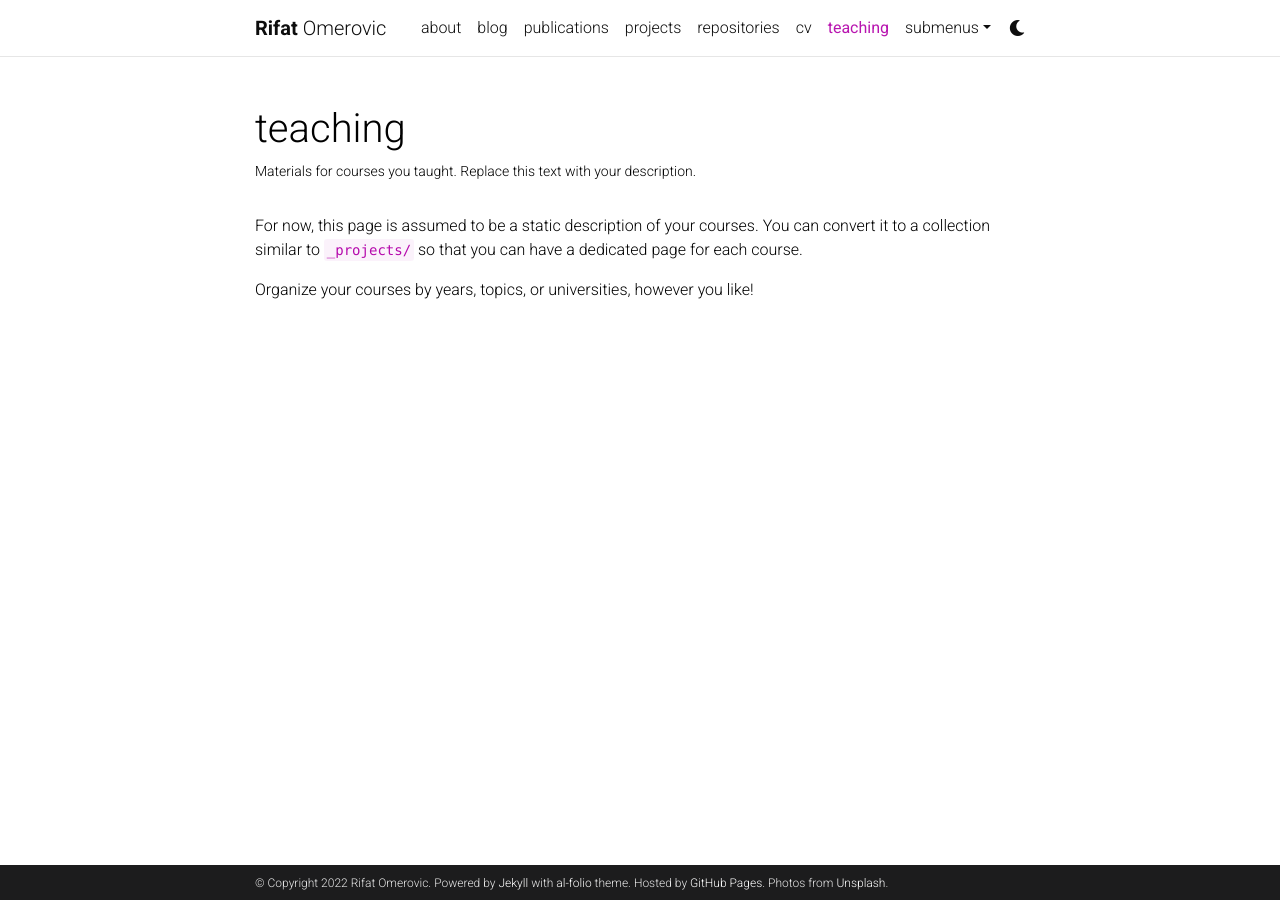
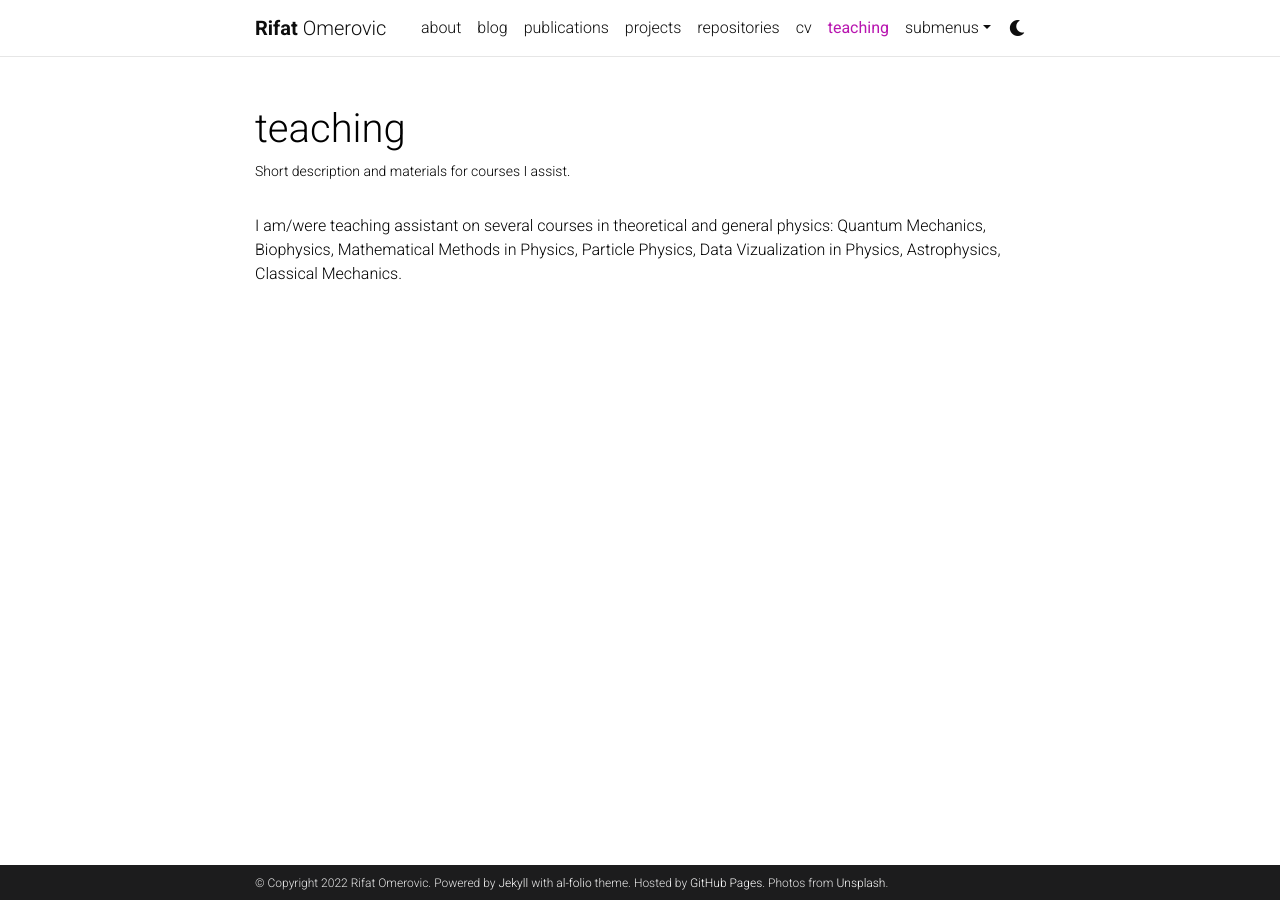
Before and after one commit to rifatom/rifatom.github.io, a Jekyll site: the page built from _pages/teaching.md, in a window 1280 px wide. Built offline with Jekyll 4.4.1, drawn with Linux system fonts in a browser that asks for light colours; comment, search, counter and statistics services are not loaded; a style sheet for code colours, icons or effects is not loaded.

Commit message:
Update teaching.md

```diff
--- a/_pages/teaching.md
+++ b/_pages/teaching.md
@@ -2,11 +2,9 @@
 layout: page
 permalink: /teaching/
 title: teaching
-description: Materials for courses you taught. Replace this text with your description.
+description: Short description and materials for courses I assist.
 nav: true
 nav_order: 5
 ---
 
-For now, this page is assumed to be a static description of your courses. You can convert it to a collection similar to `_projects/` so that you can have a dedicated page for each course.
-
-Organize your courses by years, topics, or universities, however you like!
+I am/were teaching assistant on several courses in theoretical and general physics: Quantum Mechanics, Biophysics, Mathematical Methods in Physics, Particle Physics, Data Vizualization in Physics, Astrophysics, Classical Mechanics.
```
